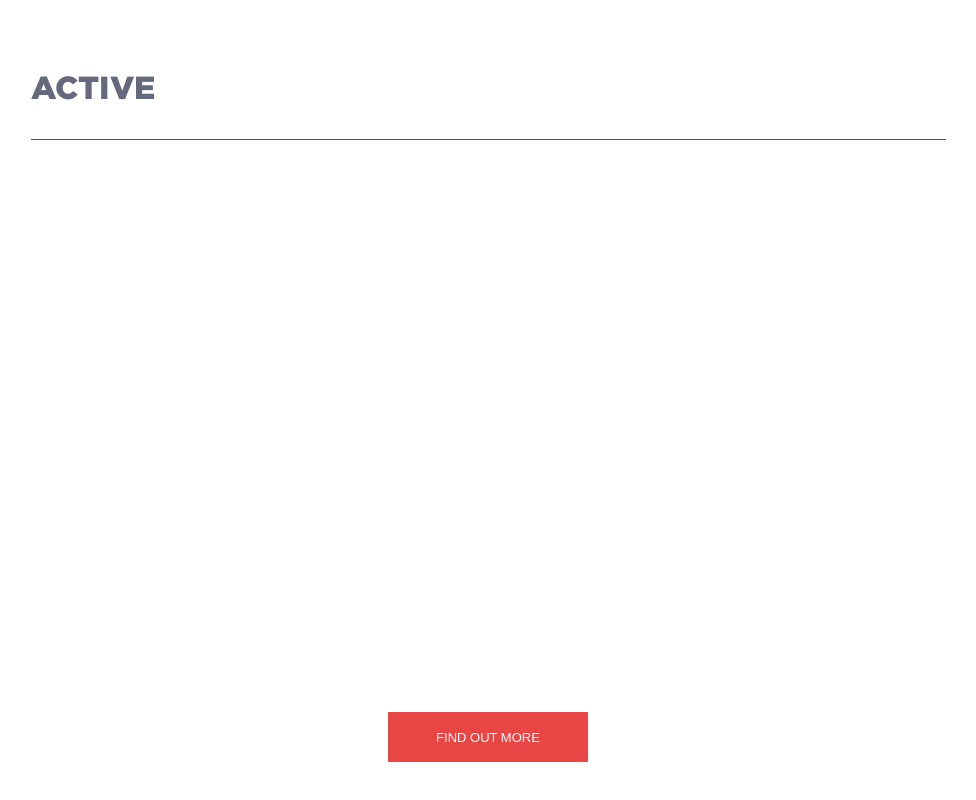
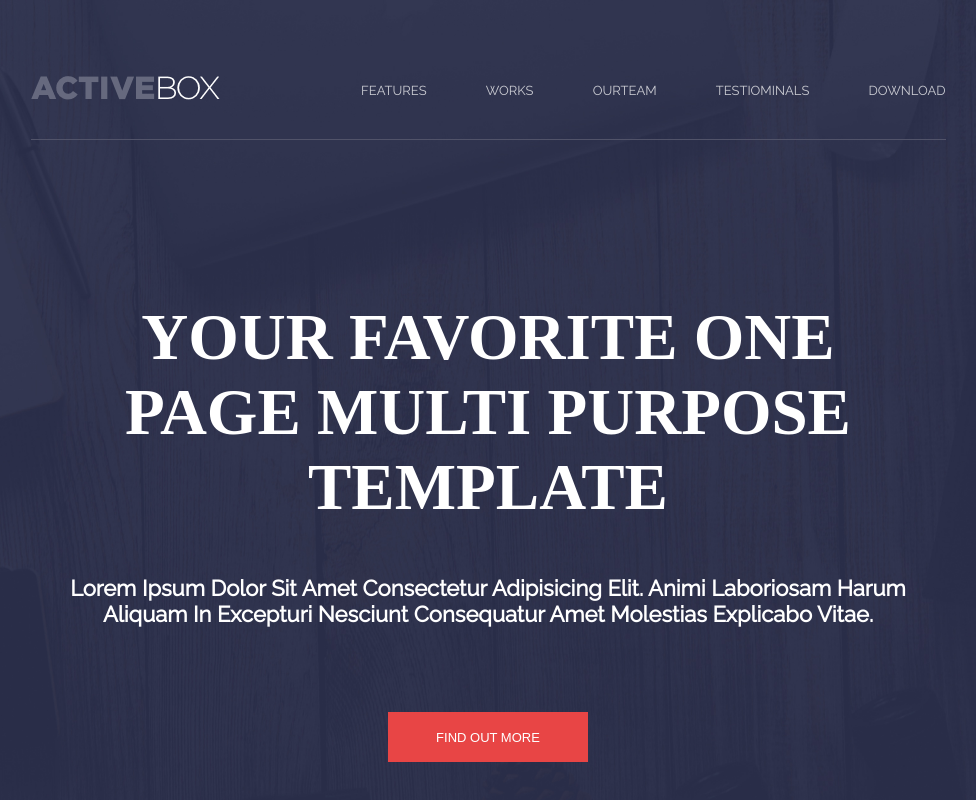
Before and after one commit to laketych1327/activebox, a plain HTML site: page index.html in a window 1280 px wide. Shown: the top 800 px of the page, without its empty margins (152-1128 px from the left). Drawn offline with nearby package versions, Linux system fonts and the light colour scheme.

Commit message:
Update style.css

```diff
--- a/styles/style.css
+++ b/styles/style.css
@@ -19,7 +19,7 @@ body {
     flex-direction: column;
     color: #ffffff;
     text-transform: uppercase;
-    background-image: url('images/header-bg.jpg');
+    background-image: url('../images/header-bg.jpg');
     background-position: center;
     background-repeat: no-repeat;
     background-size: cover;
```
